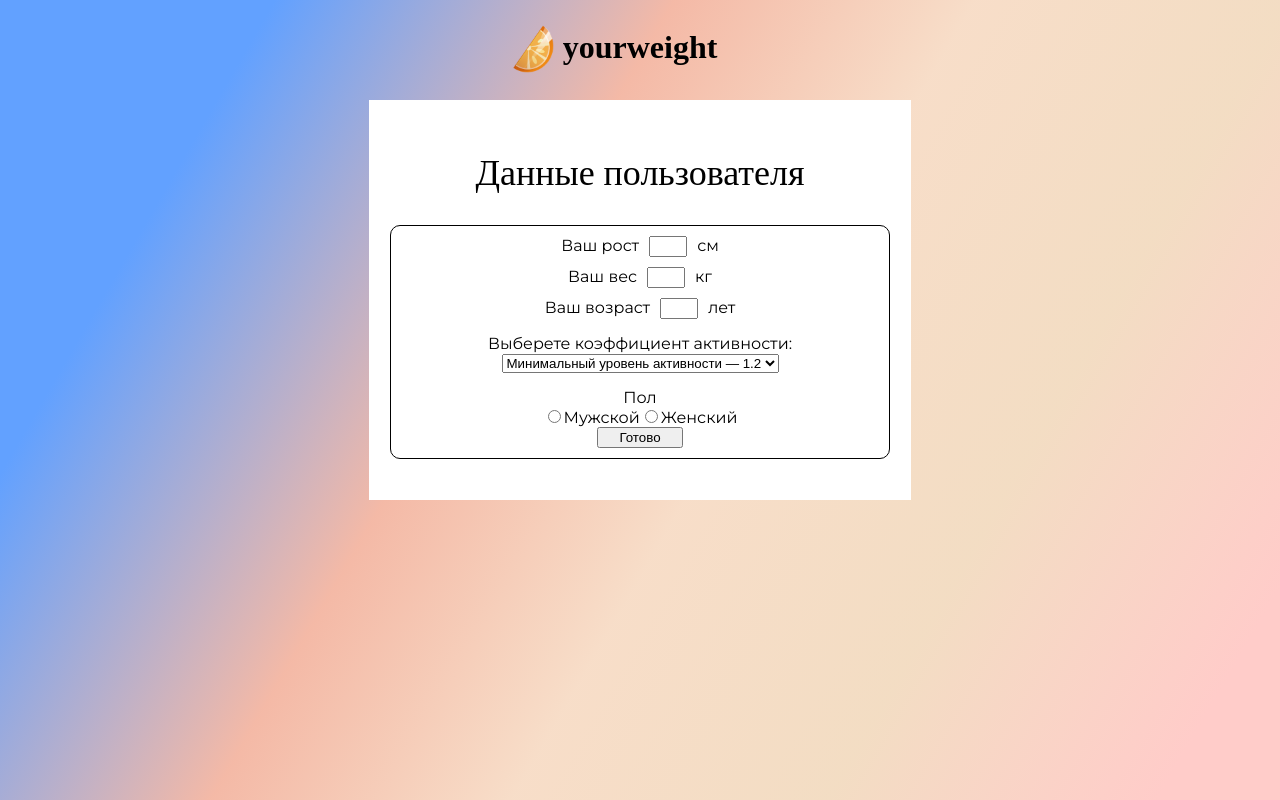
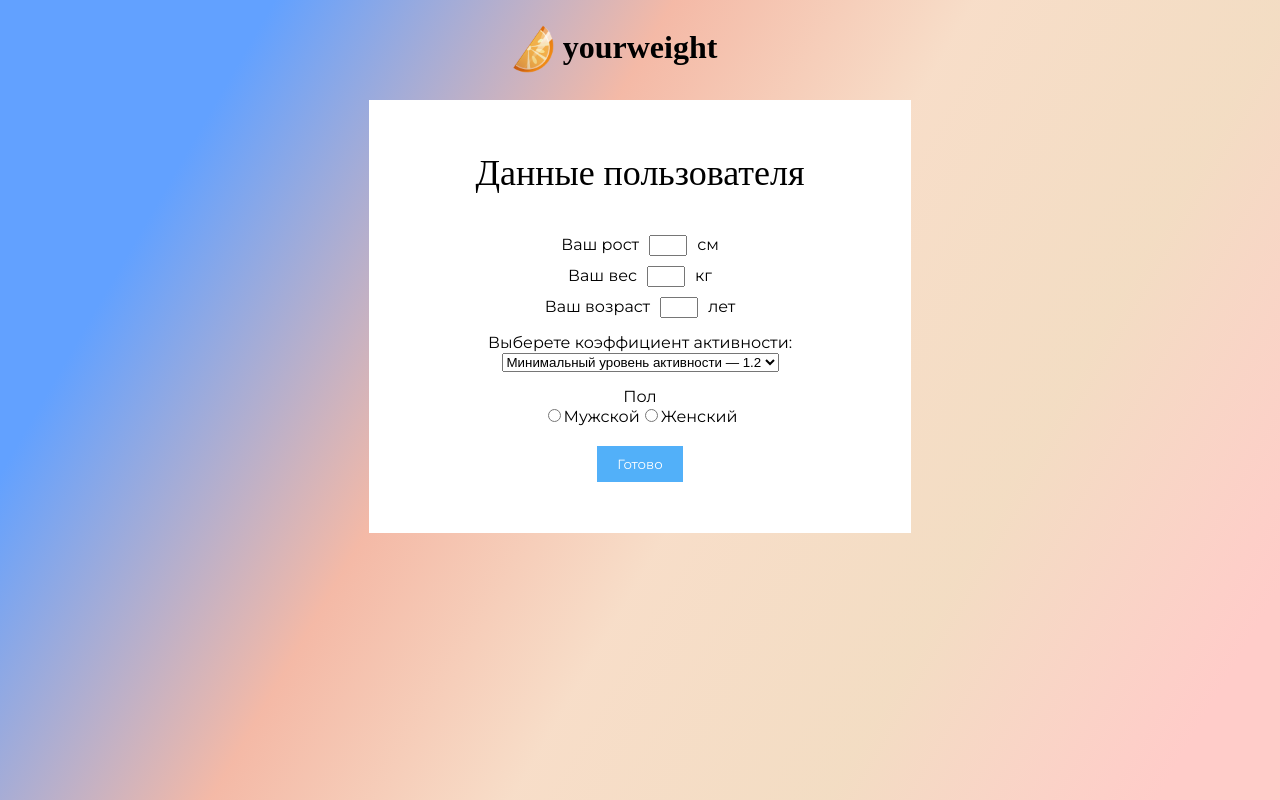
Before and after one commit to lKorron/yourweight, a Vue app: page /#/input in a window 1280 px wide. Built offline with nearby package versions, Linux system fonts and the light colour scheme; a web font is replaced by a local one.

Commit message:
popup primary styling

```diff
--- a/src/App.vue
+++ b/src/App.vue
@@ -91,6 +91,7 @@ body {
 }
 
 .button {
+  font-family: Montserrat;
   background-color: rgb(82, 176, 249);
   border: none;
   padding: 10px;
--- a/src/components/AsyncPopup.vue
+++ b/src/components/AsyncPopup.vue
@@ -12,7 +12,9 @@
           >
         </div>
 
-        <slot name="button"><button @click="close">Закрыть</button></slot>
+        <slot name="button"
+          ><button class="button" @click="close">Закрыть</button></slot
+        >
       </div>
     </div>
   </Transition>
--- a/src/components/PurposeInput.vue
+++ b/src/components/PurposeInput.vue
@@ -11,7 +11,7 @@
       </ErrorMessage>
     </div>
 
-    <button>ок</button>
+    <button class="button">ок</button>
   </Form>
 </template>
 
--- a/src/components/UserInput.vue
+++ b/src/components/UserInput.vue
@@ -94,7 +94,7 @@
         </ErrorMessage>
       </div>
 
-      <button>Готово</button>
+      <button class="user-input__button button">Готово</button>
     </Form>
   </div>
 </template>
@@ -177,8 +177,6 @@ defineRule("sex", (value) => {
 }
 
 .user-input {
-  border: 1px solid $mainColor;
-  border-radius: 10px;
   padding: 10px;
 
   &__number-group {
@@ -208,5 +206,9 @@ defineRule("sex", (value) => {
   &__sex {
     margin-top: 15px;
   }
+
+  &__button {
+    margin-top: 20px;
+  }
 }
 </style>
```
